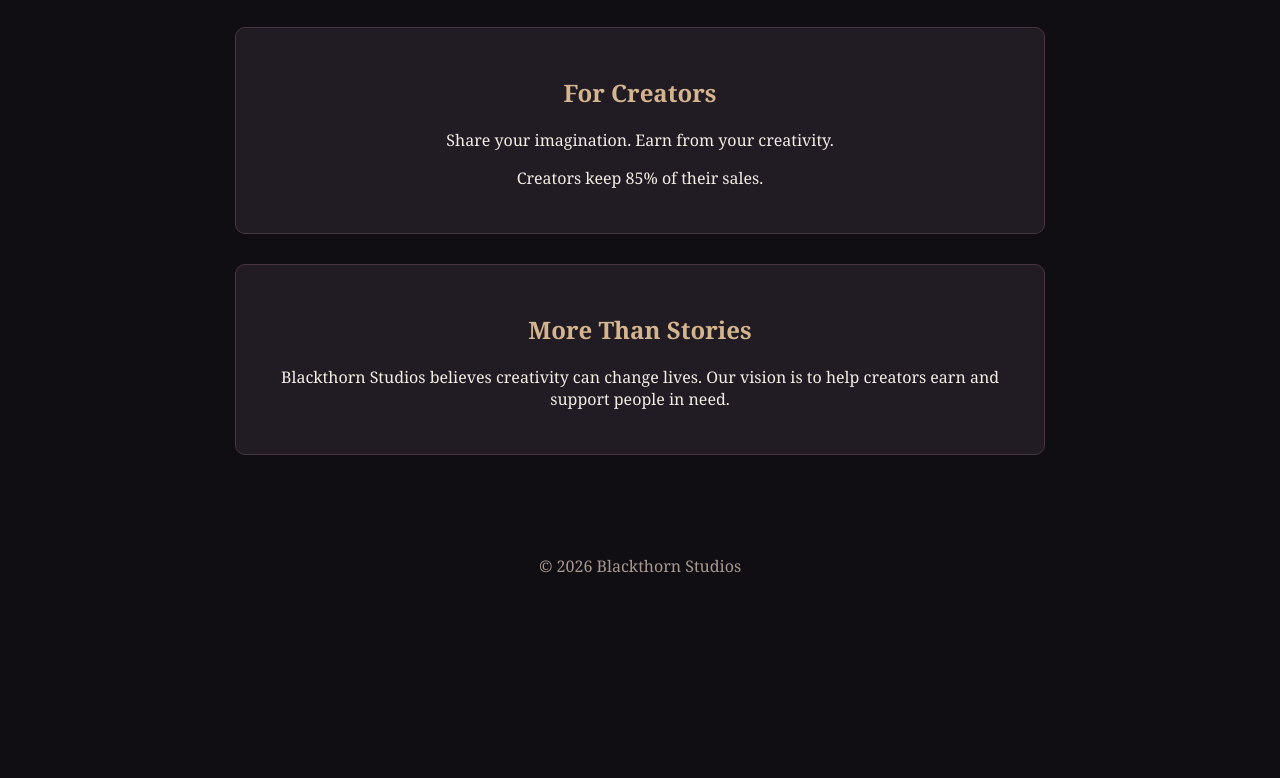
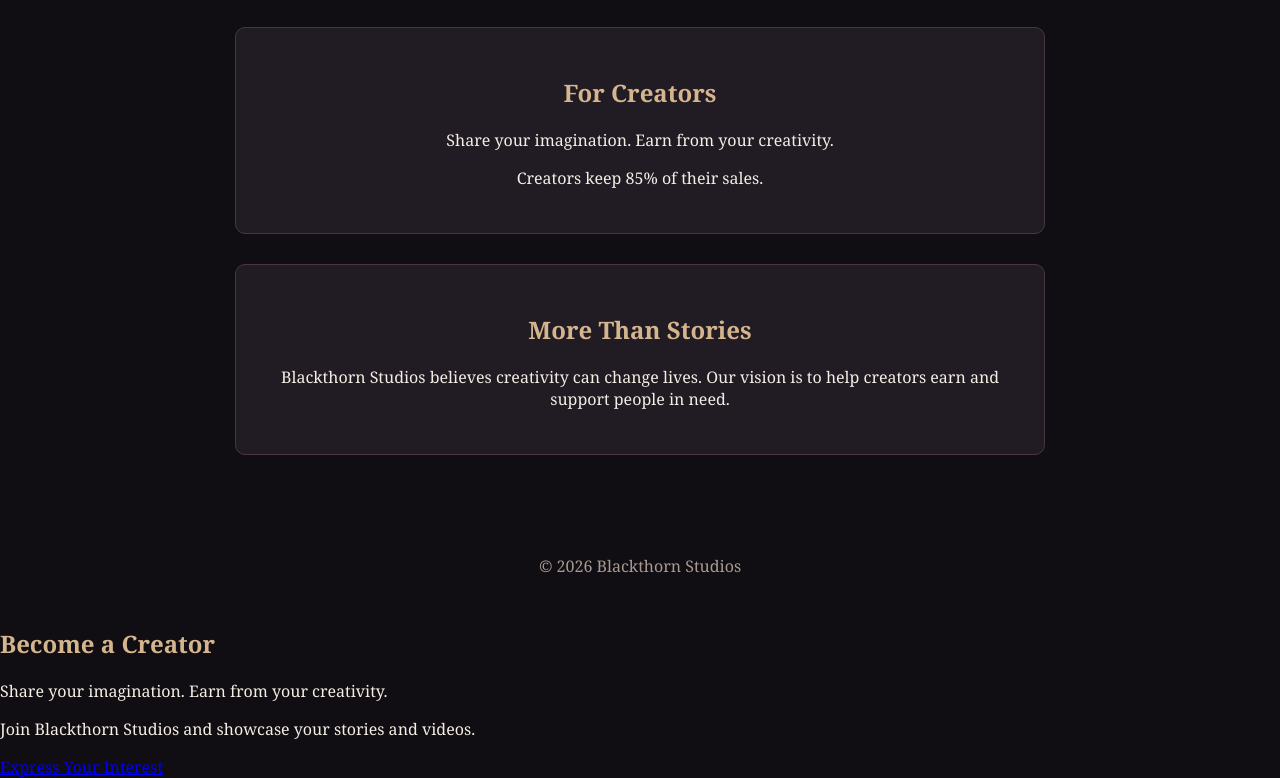
Before and after one commit to AnnaGeo8182/blackthorn-studios, a plain HTML site: page index.html in a window 1280 px wide. Shown: the part 722-1500 px from the top of the page. Before the commit the page ends 1329 px from the top, so only its background shows below. Drawn offline with Linux system fonts and the light colour scheme.

Commit message:
Update index.html
Become a Creator section

```diff
--- a/index.html
+++ b/index.html
@@ -94,5 +94,11 @@ footer {
 <footer>
   © 2026 Blackthorn Studios
 </footer>
+<section id="creator-join">
+  <h2>Become a Creator</h2>
+  <p>Share your imagination. Earn from your creativity.</p>
+  <p>Join Blackthorn Studios and showcase your stories and videos.</p>
+  <a href="mailto:creators@blackthornstudios.com">Express Your Interest</a>
+</section>
 </body>
 </html>
```
